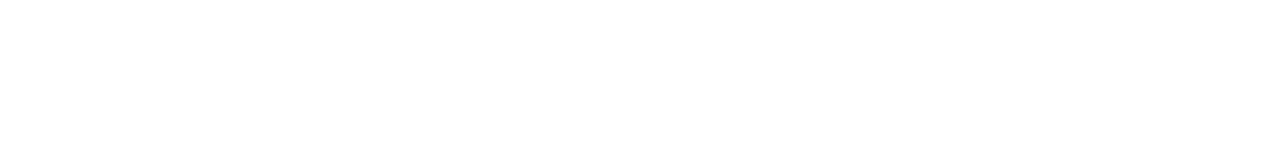
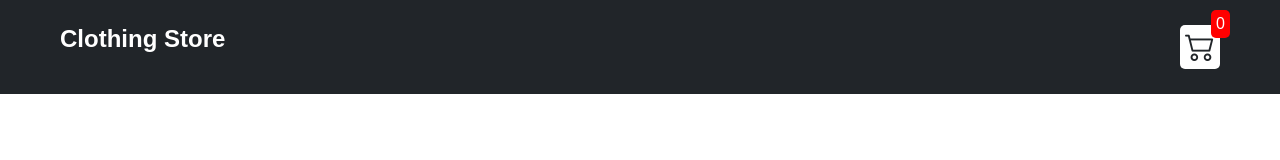
Before and after one commit to king-darkfirex/Shopping-Cart, a plain HTML site: page index.html in a window 1280 px wide. Drawn offline with nearby package versions, Linux system fonts and the light colour scheme.

Commit message:
Add a Navbar

```diff
--- a/index.html
+++ b/index.html
@@ -4,8 +4,18 @@
     <meta charset="UTF-8">
     <meta name="viewport" content="width=device-width, initial-scale=1.0">
     <title>Shopping Cart</title>
+    <link rel="stylesheet" href="style.css">
+    <link rel="stylesheet" href="https://cdn.jsdelivr.net/npm/bootstrap-icons@1.13.1/font/bootstrap-icons.min.css">
 </head>
+
 <body>
-
+    <div class="navbar">
+        <h2>Clothing Store</h2>
+        <div class="cart">
+            <i class="bi bi-cart2"></i>
+            <div class="cartAmount">0</div>
+        </div>
+    </div>
 </body>
+<script src = "main.js"></script>
 </html>
--- /dev/null
+++ b/style.css
@@ -0,0 +1,38 @@
+*{
+    margin: 0;
+    padding: 0;
+    box-sizing: border-box;
+}
+
+body{
+    font-family: sans-serif;
+}
+
+.navbar{
+    background-color: #212529;
+    color: white;
+    padding: 25px 60px;
+    display: flex;
+    flex-direction: row;
+    justify-content: space-between;
+}
+
+.cart{
+    position: relative;
+    background-color: white;
+    padding: 5px;
+    font-size: 30px;
+    border-radius: 5px;
+    color: #212529;
+}
+
+.cartAmount{
+    position: absolute;
+    top: -15px;
+    right: -10px;
+    font-size: 16px;
+    background-color: red;
+    color:white;
+    padding: 5px;
+    border-radius: 5px;
+}
```
Also changed, not shown: main.js (added).
